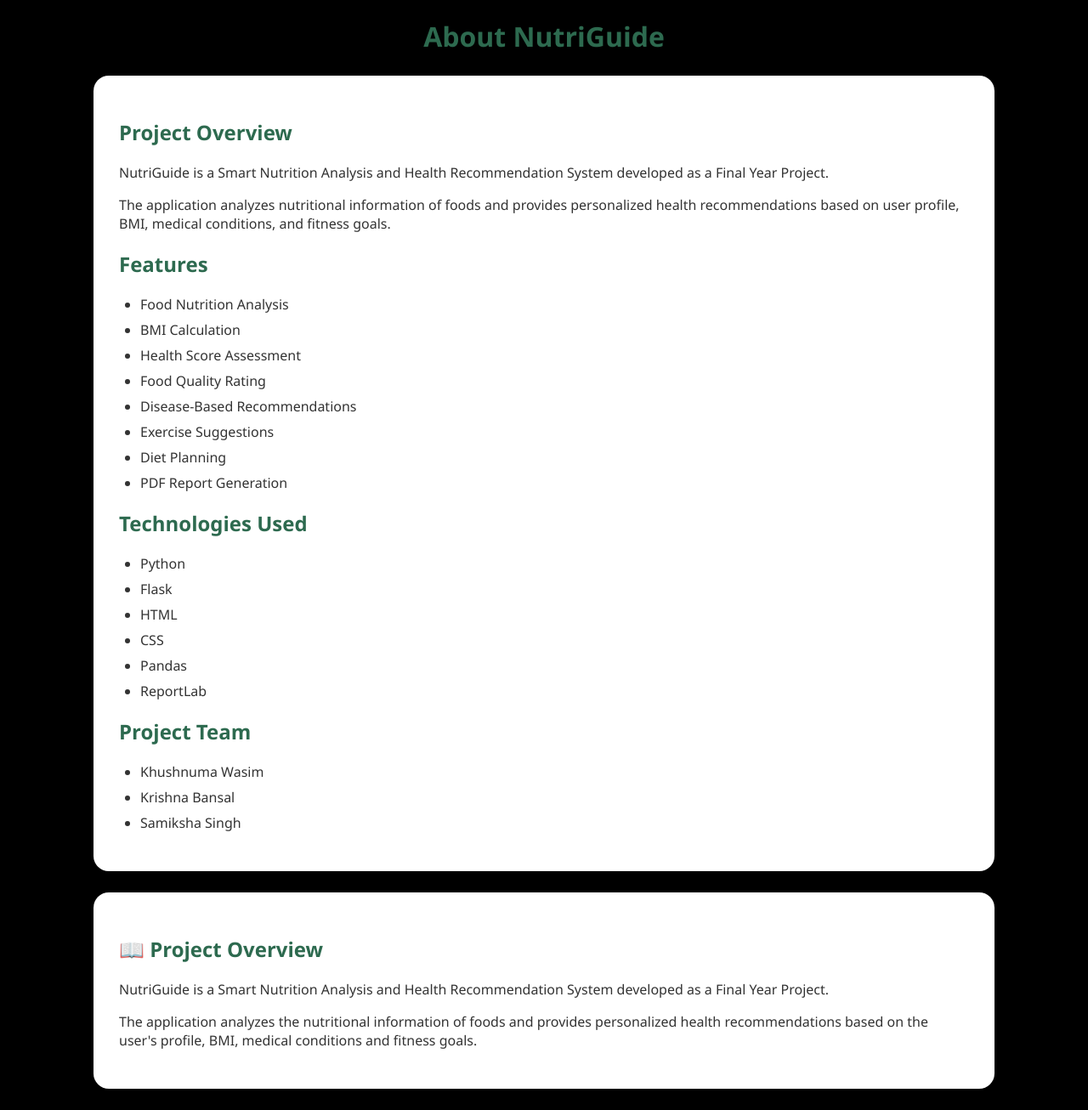
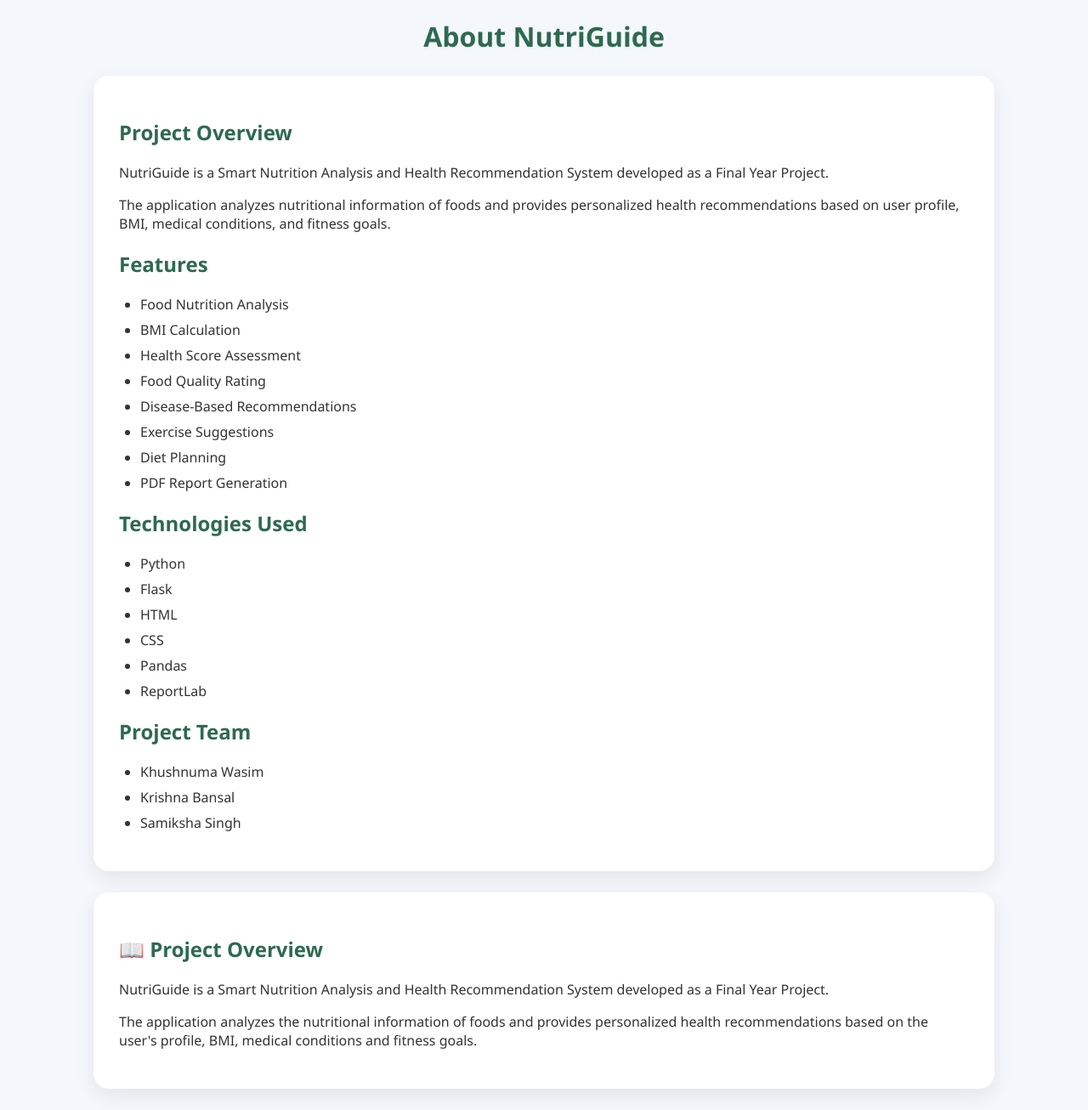
Before and after one commit to Krishna-bansal-kb/NutriGuide, a Flask app: page /about in a window 1280 px wide. Shown: the whole page at 85% size. Run offline with Flask 3, Linux system fonts and the light colour scheme.

Commit message:
Update style.css

```diff
--- a/static/style.css
+++ b/static/style.css
@@ -1,6 +1,3 @@
-body{
-    background:black !important;
-}
 body{
 font-family:'Segoe UI', Arial, sans-serif;
 background:#f4f7fb;
```
